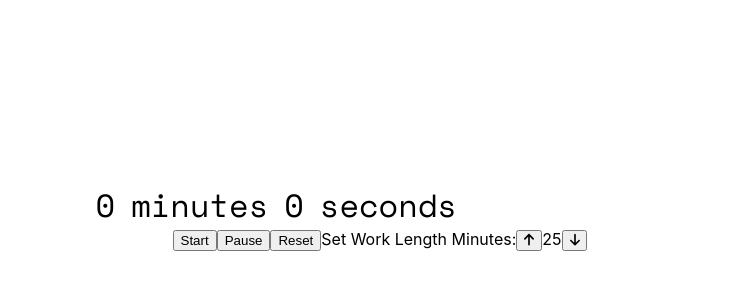
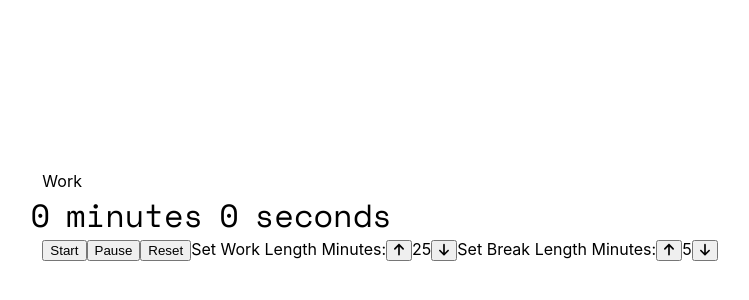
Before and after one commit to maomalley/25-5-clock, a React (Create React App) app: page / in a window 1280 px wide. Shown: the part 184-484 px from the top of the page, without its empty margins (260-1009 px from the left). Built offline with nearby package versions, Linux system fonts and the light colour scheme.

Commit message:
add features for break time

```diff
--- a/src/Components/Timer/Timer.js
+++ b/src/Components/Timer/Timer.js
@@ -8,6 +8,8 @@ import {faArrowDown} from '@fortawesome/free-solid-svg-icons';
 
 let timestampMS = dayjs().add(25, "minutes");
 let workMins = 25;
+let breakMins = 5;
+let workOrBreak = "Work";
 
 const defaultTimeRemaining = {
     seconds: 0,
@@ -41,6 +43,7 @@ const Timer = () => {
         timestampMS = dayjs().second(0).minute(0);
         // console.log(timestampMS);
     }
+    //TODO: DEC WORK LEN
     function unpause() {
         isPaused = false;
         // console.log("going to unpause using " + dayjs().second(pausedTimeRemaining.seconds).minute(pausedTimeRemaining.minutes));
@@ -54,13 +57,49 @@ const Timer = () => {
         timestampMS = dayjs().second(0).minute(0);
         // make the dayjs 25 mins
         timestampMS = dayjs().add(25, "minutes");
+        workMins = 25;
+        breakMins = 5;
+        workOrBreak = "Work";
+    }
+
+    function moveToBreak() {
+        setPausedTimeRemaining(0, 5);
+        //reset the dayjs
+        timestampMS = dayjs().second(0).minute(0);
+        // make the dayjs -5 mins- the length of breakMins
+        timestampMS = dayjs().add(breakMins, "minutes");
+        workOrBreak = "Break";
+        console.log("moved to break");
+    }
+
+    function moveToWork() {
+        //make the paused time remaining 0
+        setPausedTimeRemaining(0, workMins);
+        //reset the dayjs
+        timestampMS = dayjs().second(0).minute(0);
+        // make the dayjs 25 mins
+        timestampMS = dayjs().add(workMins, "minutes");
+        workOrBreak = "Work";
     }
 
     function incWorkLen() {
         // setPausedTimeRemaining(timeRemaining.seconds, timeRemaining.minutes + 1);
-        pausedTimeRemaining.minutes++;
-        timestampMS = timestampMS.add(1,"minutes");
+        if (workOrBreak === "Work") {
+            pausedTimeRemaining.minutes++;
+            timestampMS = timestampMS.add(1, "minutes");
+        }
         workMins = workMins+1;
+    }
+
+    function decWorkLen() {
+        // setPausedTimeRemaining(timeRemaining.seconds, timeRemaining.minutes + 1);
+        if (workMins > 1) {
+            if (workOrBreak === "Work") {
+                pausedTimeRemaining.minutes--;
+                timestampMS = timestampMS.subtract(1, "minutes");
+            }
+            workMins = workMins - 1;
+        }
     }
 
     function start() {
@@ -80,14 +119,24 @@ const Timer = () => {
 
     }, [timestampMS])
 
+    let changeTime;
     function updateRemainingTime(countdown) {
-        setTimeRemaining(getTimeRemainingUntilTimestampMS(countdown));
+        changeTime = getTimeRemainingUntilTimestampMS(countdown);
+        setTimeRemaining(changeTime);
+
+        if (changeTime.seconds <= 0 && changeTime.minutes <= 0 && workOrBreak === "Work") {
+            console.log("break time");
+            moveToBreak();
+        } else if (changeTime.seconds <= 1 && changeTime.minutes <= 0 && workOrBreak === "Break") {
+            moveToWork();
+        }
     }
 
 
     if (isPaused) {
         return (
             <div className="timers">
+                <span> {workOrBreak} </span>
                 <div className="timer">
                     <span>{pausedTimeRemaining.minutes}</span>
                     <span>minutes</span>
@@ -109,6 +158,16 @@ const Timer = () => {
                             <FontAwesomeIcon icon={faArrowUp}/>
                         </button>
                         <span>{ workMins }</span>
+                        <button onClick={()=>decWorkLen()}>
+                            <FontAwesomeIcon icon={faArrowDown}/>
+                        </button>
+                    </span>
+                    <span>
+                        <span>Set Break Length Minutes:</span>
+                        <button>
+                            <FontAwesomeIcon icon={faArrowUp}/>
+                        </button>
+                        <span>{ breakMins }</span>
                         <button>
                             <FontAwesomeIcon icon={faArrowDown}/>
                         </button>
@@ -119,6 +178,7 @@ const Timer = () => {
     } else {
         return (
             <div className="timers">
+                <span> {workOrBreak} </span>
                 <div className="timer">
                     <span>{timeRemaining.minutes}</span>
                     <span>minutes</span>
@@ -145,6 +205,16 @@ const Timer = () => {
                             <FontAwesomeIcon icon={faArrowUp}/>
                         </button>
                         <span>{ workMins }</span>
+                        <button onClick={()=>decWorkLen()}>
+                            <FontAwesomeIcon icon={faArrowDown}/>
+                        </button>
+                    </span>
+                    <span>
+                        <span>Set Break Length Minutes:</span>
+                        <button>
+                            <FontAwesomeIcon icon={faArrowUp}/>
+                        </button>
+                        <span>{ breakMins }</span>
                         <button>
                             <FontAwesomeIcon icon={faArrowDown}/>
                         </button>
```
